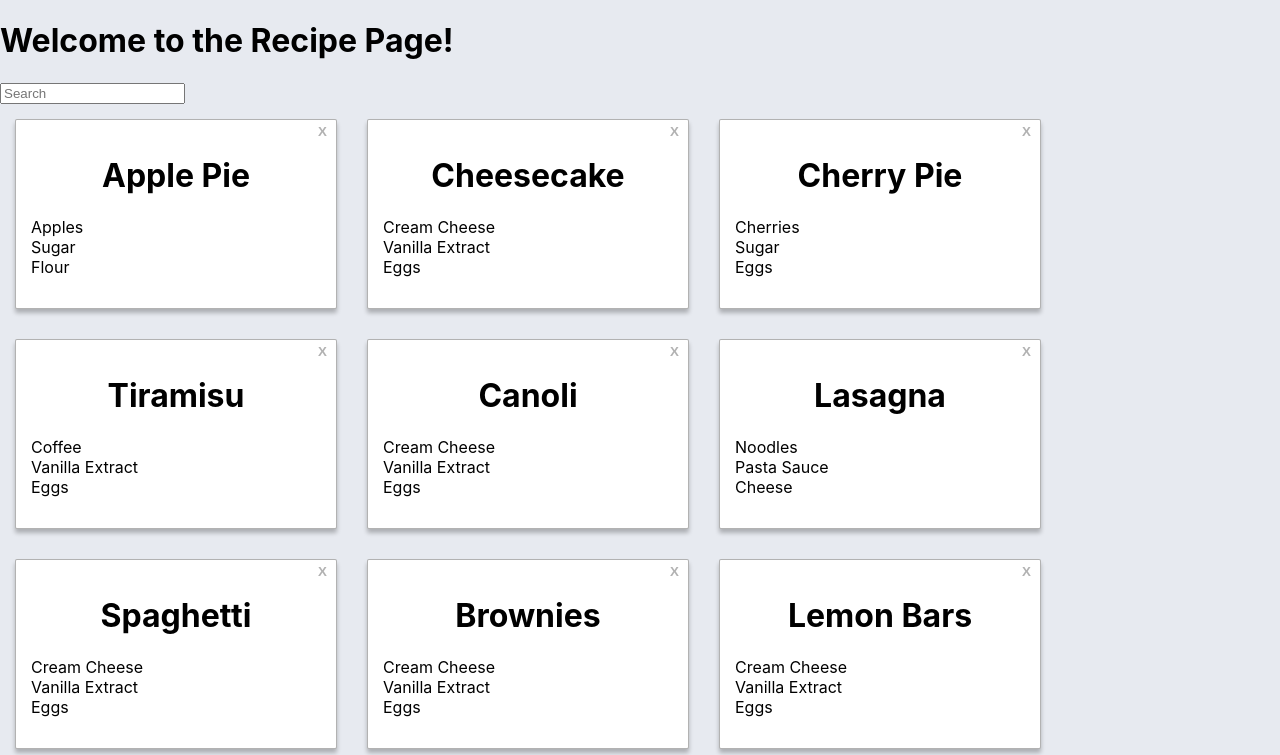
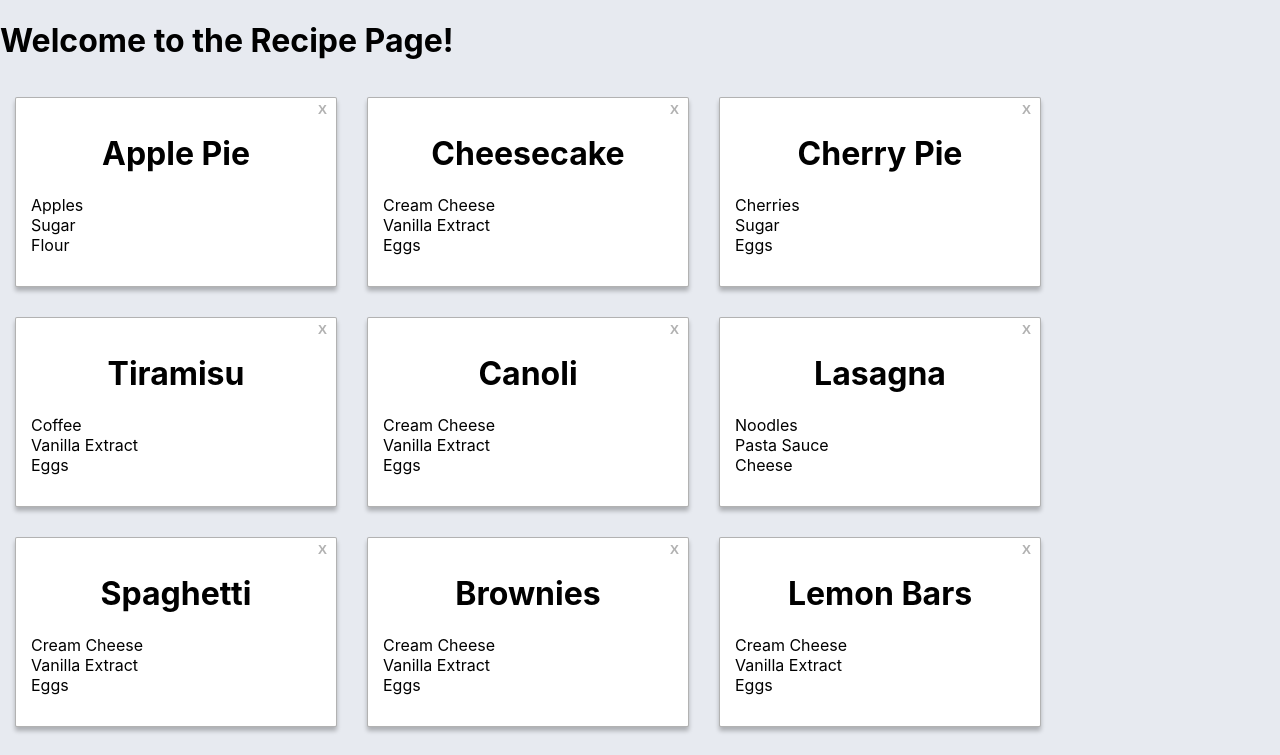
Before and after one commit to atranchida/recipe-book, a React (Create React App) app: page / in a window 1280 px wide. Shown: the top 755 px of the page. Built offline with nearby package versions, Linux system fonts and the light colour scheme.

Commit message:
revert recipeform to prepare for merge

```diff
--- a/src/components/RecipeForm.tsx
+++ b/src/components/RecipeForm.tsx
@@ -4,7 +4,6 @@ import RecipeJSON from "../data/recipes.json";
 import { Ingredient } from "../interfaces/Ingredient";
 import { Recipe } from "../interfaces/Recipe";
 import IngredientList from "./IngredientList";
-import RecipeFilter from "./RecipeFilter";
 import RecipeList from "./RecipeList";
 
 export interface Props {
@@ -67,10 +66,6 @@ function RecipeForm({ onAddIngredient, onCreate, onIngredientChange, onRecipeCha
         setRecipes(newRecipeList);
     };
 
-    const handleFilter = (filteredRecipes: Array<Recipe>) => {
-        setRecipes(filteredRecipes);
-    };
-
     useEffect(() => {
         const recipesObj: Array<Recipe> = RecipeJSON;
         setRecipes(recipesObj);
@@ -78,11 +73,6 @@ function RecipeForm({ onAddIngredient, onCreate, onIngredientChange, onRecipeCha
 
     return (
         <div>
-            <RecipeFilter
-                recipes={RecipeJSON}
-                onFilter={handleFilter}
-            />
-
             <RecipeList
                 recipes={recipes}
                 onDelete={handleDeleteRecipe}
```
